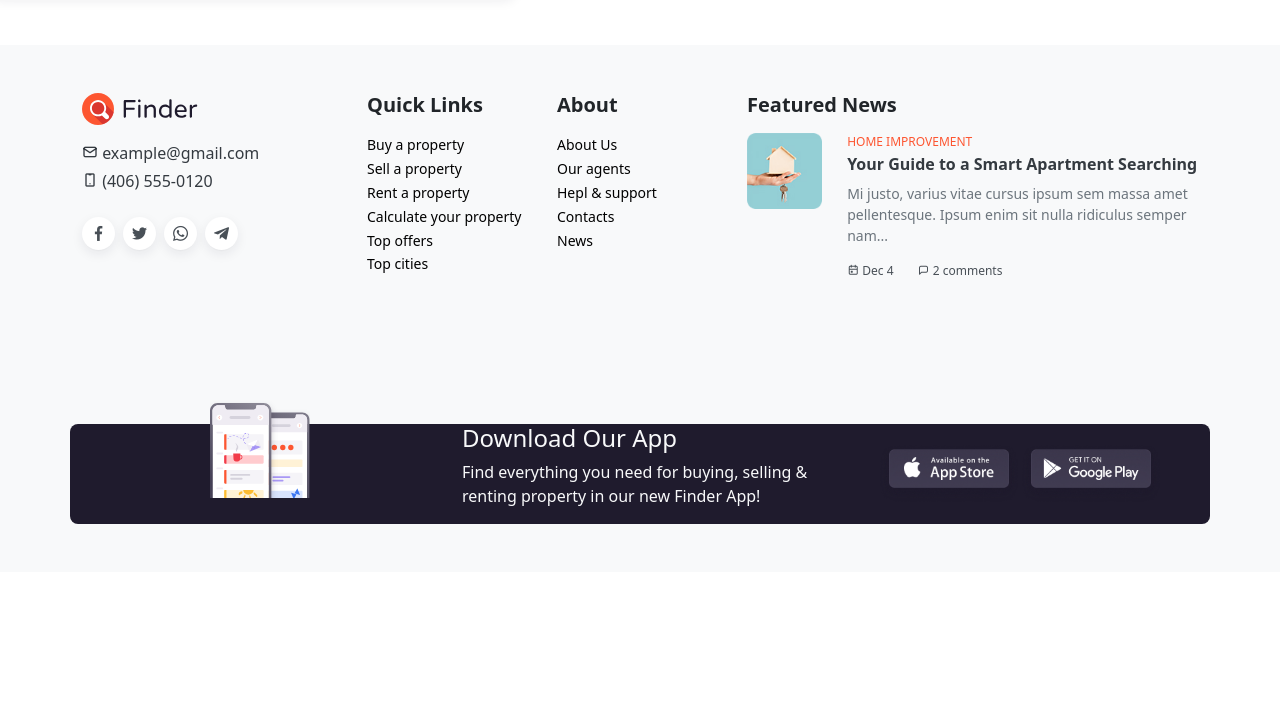
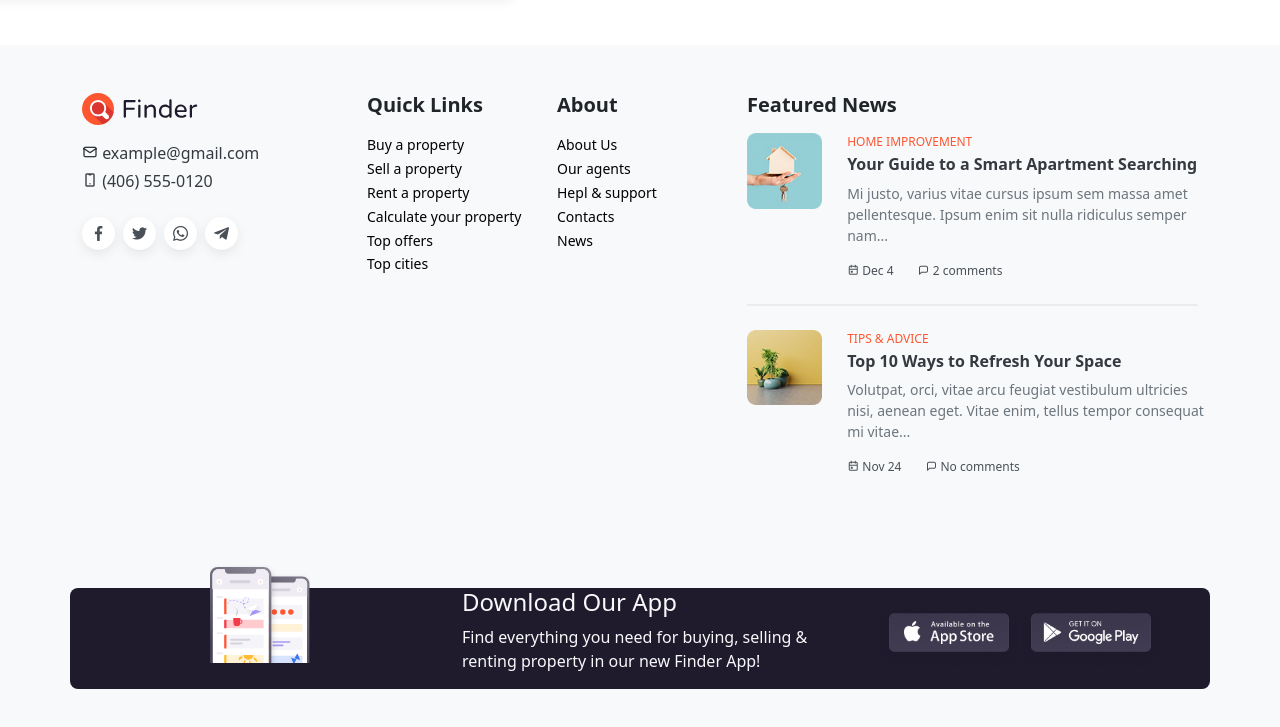
Before and after one commit to ShuvoMallick01/Real-State-Website-Bootstrap-Template, a plain HTML site: page index.html in a window 1280 px wide. Shown: the part 4625-5352 px from the top of the page. Before the commit the page ends 5197 px from the top, so only its background shows below. Drawn offline with nearby package versions, Linux system fonts and the light colour scheme; files whose address does not match are found by name.

Commit message:
Footer Code Optimize

```diff
--- a/css/style.css
+++ b/css/style.css
@@ -711,6 +711,11 @@ Keywords: real state, Template etc.
   color: var(--bs-gray-700);
 }
 
+.footer-news-divider {
+  border: 0.2px solid var(--bs-gray-600);
+  opacity: 0.1;
+}
+
 /* download our app */
 .custom-download-our-app {
   background-color: #1f1b2d;
--- a/index.html
+++ b/index.html
@@ -1545,7 +1545,7 @@
             <h4 class="footer-heading pb-2">Featured News</h4>
             <!-- Single News -->
             <div
-              class="featured-news col-12 mb-5 d-flex justify-content-between"
+              class="featured-news col-12 mb-4 d-flex justify-content-between"
             >
               <div class="featured-news-img col-2">
                 <img
@@ -1570,31 +1570,34 @@
               </div>
             </div>
 
-            <!-- <div class="col-12">
-              <div class="col-2">
+            <hr class="footer-news-divider" />
+
+            <!-- Single News -->
+            <div
+              class="featured-news col-12 mb-3 mt-4 d-flex justify-content-between"
+            >
+              <div class="featured-news-img col-2">
                 <img
                   src="./assets/images/news/featured-news-1.png"
                   class="img-fluid"
                   alt="Featured News"
                 />
               </div>
-              <div class="custom-featured-news col-10">
-                <p class="m-0 p-0 text-danger">HOME IMPROVEMENT</p>
-                <h3>Your Guide to a Smart Apartment Searching</h3>
-                <p class="text-muted custom-featured-news-description m-0 pb-2">
-                  Mi justo, varius vitae cursus ipsum sem massa amet
-                  pellentesque. Ipsum enim sit nulla ridiculus semper nam...
+
+              <div class="featured-news-info col-10 pe-3">
+                <p class="m-0 mb-1 p-0">TIPS & ADVICE</p>
+                <h3>Top 10 Ways to Refresh Your Space</h3>
+                <p class="text-muted news-description m-0 mb-3">
+                  Volutpat, orci, vitae arcu feugiat vestibulum ultricies nisi,
+                  aenean eget. Vitae enim, tellus tempor consequat mi vitae...
                 </p>
-                <div class="d-flex gap-4 m-0 p-0">
-                  <p class="m-0 p-0">
-                    <i class="fa-solid fa-calendar-days"></i> Dec 4
-                  </p>
-                  <p class="m-0 p-0">
-                    <i class="fa-regular fa-comment"></i> 2 comments
-                  </p>
-                </div>
-              </div>
-            </div> -->
+
+                <div class="featured-news-date d-flex gap-4 m-0 p-0">
+                  <p class="m-0 p-0"><i class="icon-date"></i> Nov 24</p>
+                  <p class="m-0 p-0"><i class="icon-left"></i> No comments</p>
+                </div>
+              </div>
+            </div>
             <!-- End Featured -->
           </div>
           <!-- End -->
```
